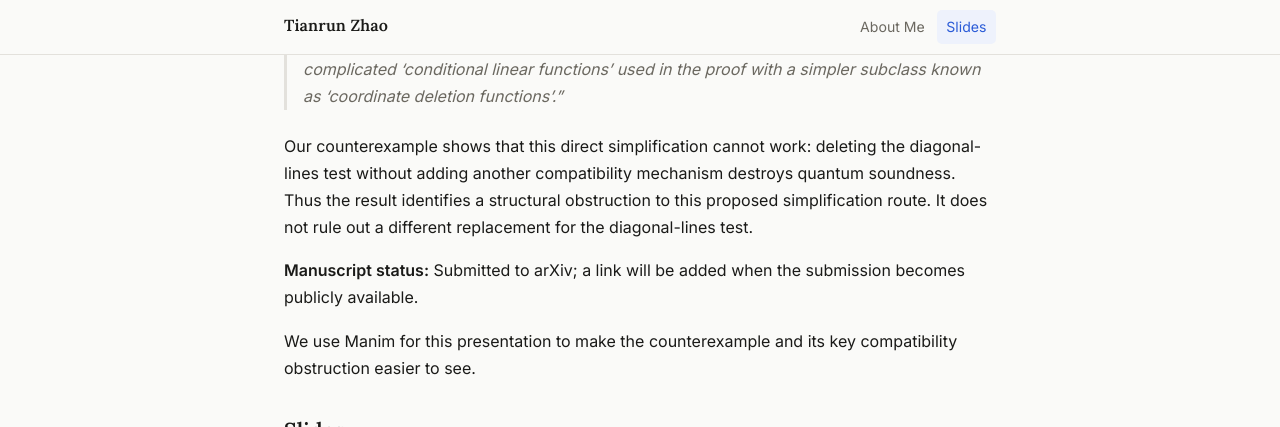
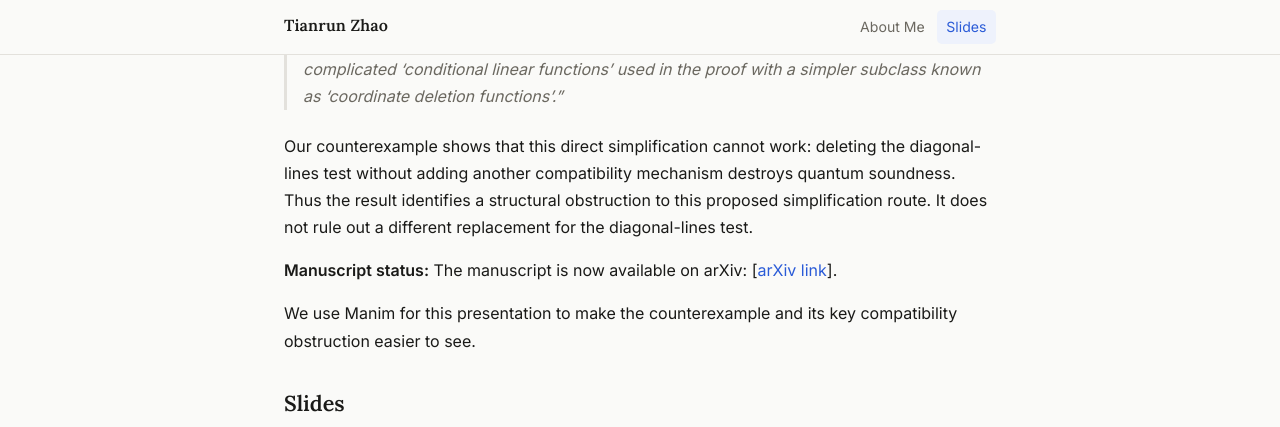
Before and after one commit to trzstony/trzstony.github.io, a Jekyll site: the page built from formal-large-q.md, in a window 1280 px wide and 900 px high, scrolled down 730 px, cut to the strip 0-427 px from the top of the window. Built offline with Jekyll 4.4.1, drawn with Linux system fonts in a browser that asks for light colours.

Commit message:
Update manuscript status to include arXiv link

```diff
--- a/formal-large-q.md
+++ b/formal-large-q.md
@@ -22,7 +22,7 @@ The motivation in the 2020 paper is explicit:
 
 Our counterexample shows that this direct simplification cannot work: deleting the diagonal-lines test without adding another compatibility mechanism destroys quantum soundness. Thus the result identifies a structural obstruction to this proposed simplification route. It does not rule out a different replacement for the diagonal-lines test.
 
-**Manuscript status:** Submitted to arXiv; a link will be added when the submission becomes publicly available.
+**Manuscript status:** The manuscript is now available on arXiv: [[arXiv link](https://arxiv.org/abs/2609.12346)].
 
 We use Manim for this presentation to make the counterexample and its key compatibility obstruction easier to see.
 
```
